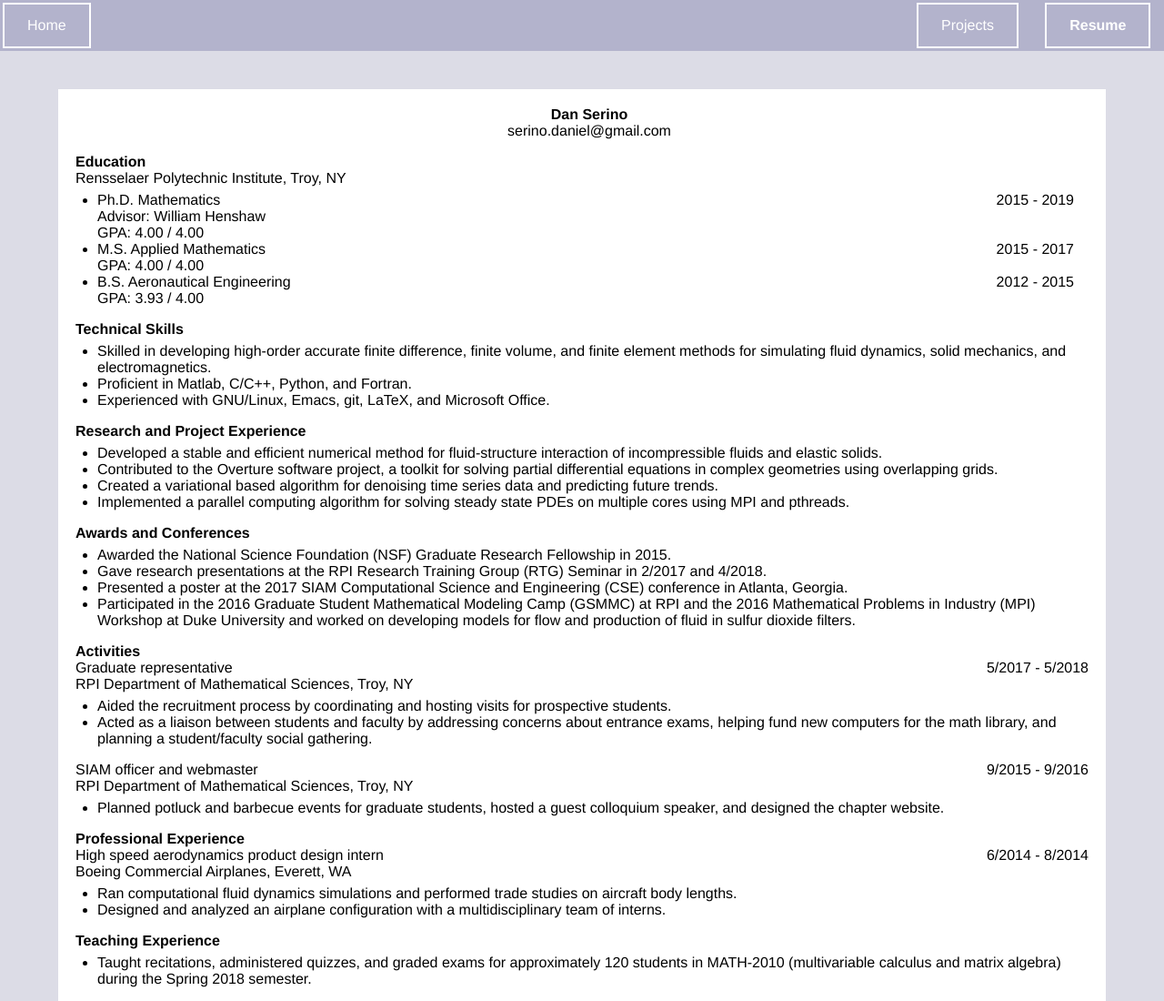
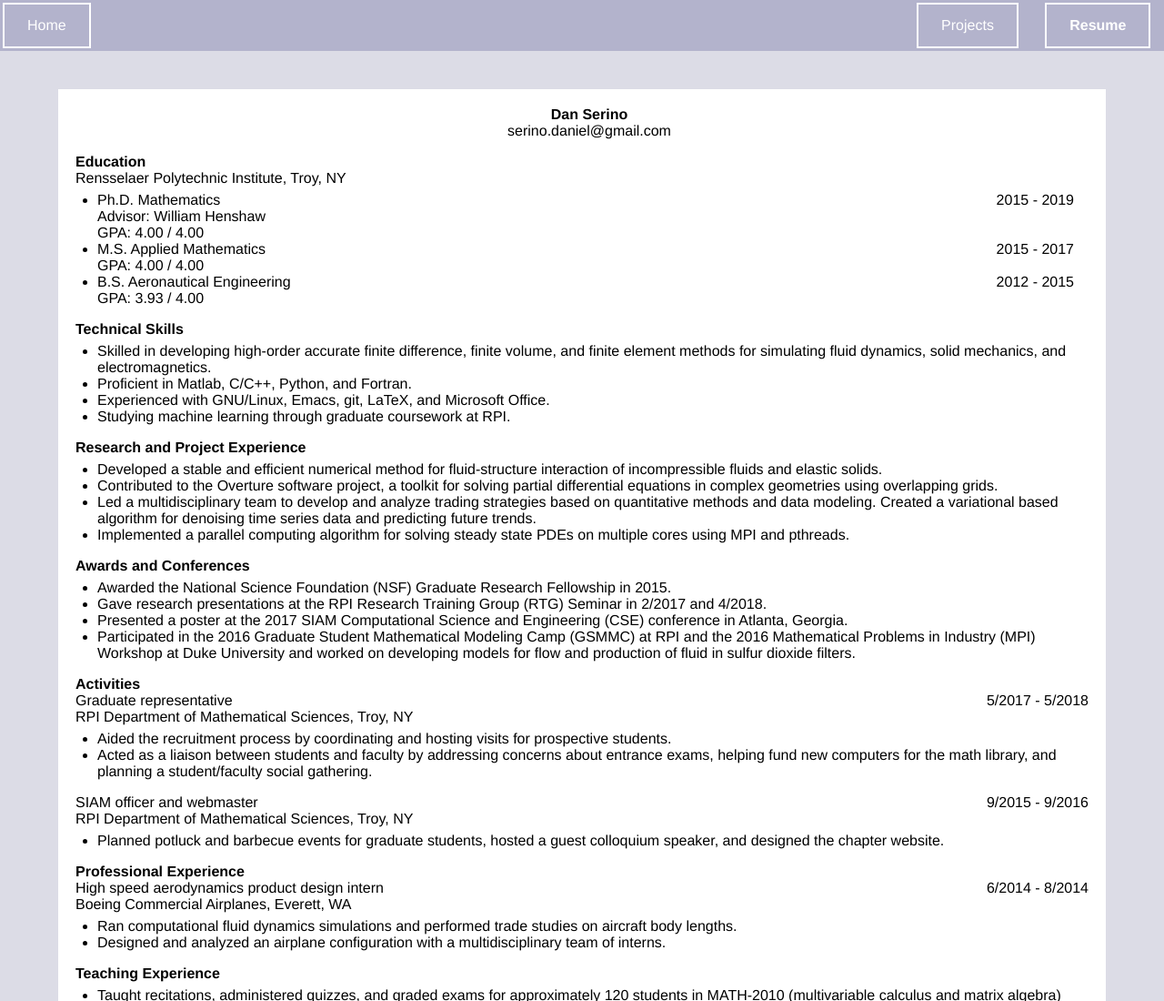
Before and after one commit to dserino/dserino.github.io, a plain HTML site: page resume.html in a window 1280 px wide. Shown: the top 1100 px of the page at 91% size. Drawn offline with Linux system fonts and the light colour scheme.

Commit message:
update resume

```diff
--- a/resume.html
+++ b/resume.html
@@ -88,6 +88,9 @@
                 <li>
                   Experienced with GNU/Linux, Emacs, git, LaTeX, and Microsoft Office.
                 </li>
+                <li>
+                  Studying machine learning through graduate coursework at RPI.
+                </li>
               </ul>
             </p>
             <!-- end section -->
@@ -104,6 +107,8 @@
                   differential equations in complex geometries using overlapping grids.
                 </li>
                 <li>
+                  Led a multidisciplinary team to develop and analyze trading strategies
+                  based on quantitative methods and data modeling.
                   Created a variational based algorithm for denoising time series
                   data and predicting future trends.
                 </li>
```
